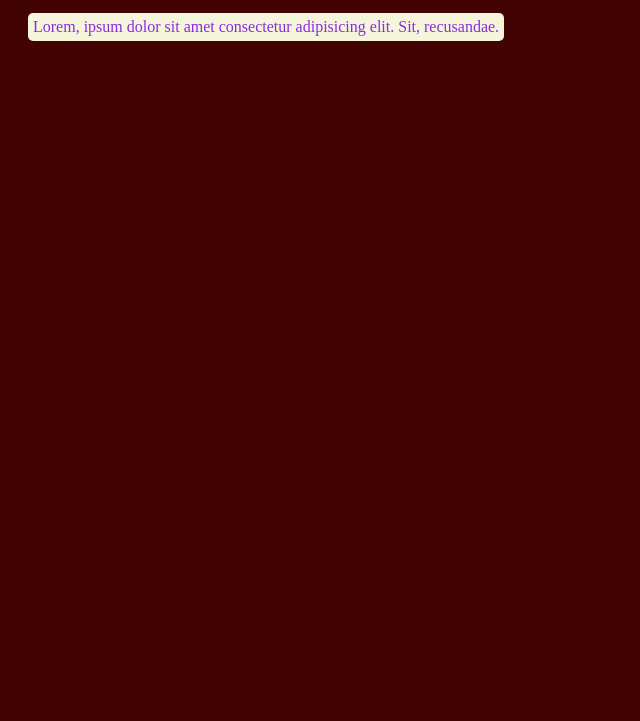
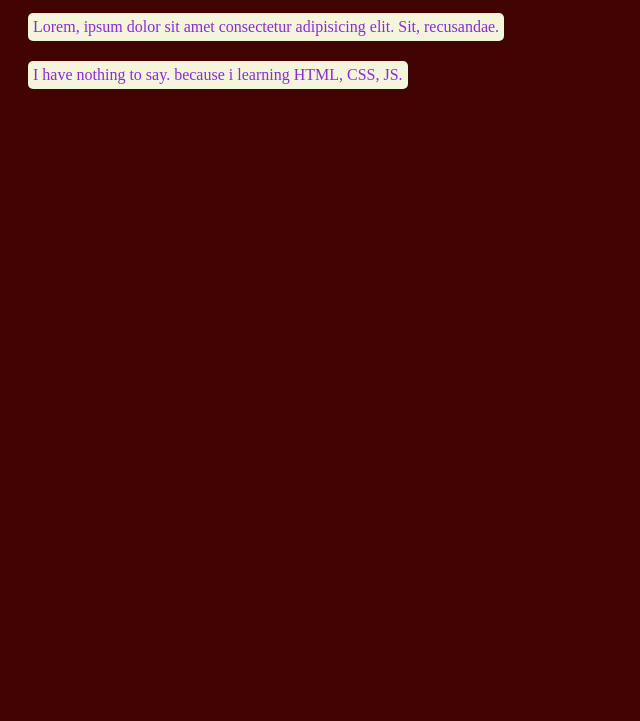
Before and after one commit to xrhridoy1/my-gui-repo, a plain HTML site: page index.html in a window 1280 px wide. Shown: the part 79-800 px from the top of the page, without its empty margins (0-640 px from the left). Drawn offline with Linux system fonts and the light colour scheme.

Commit message:
Update index.html

```diff
--- a/index.html
+++ b/index.html
@@ -9,6 +9,7 @@
 <body>
   <h1>GitHub GUI repository</h1>
   <p>Lorem, ipsum dolor sit amet consectetur adipisicing elit. Sit, recusandae.</p>
+  <P>I  have nothing to say. because i learning HTML, CSS, JS.</P>
 
 </body>
 </html>
```
